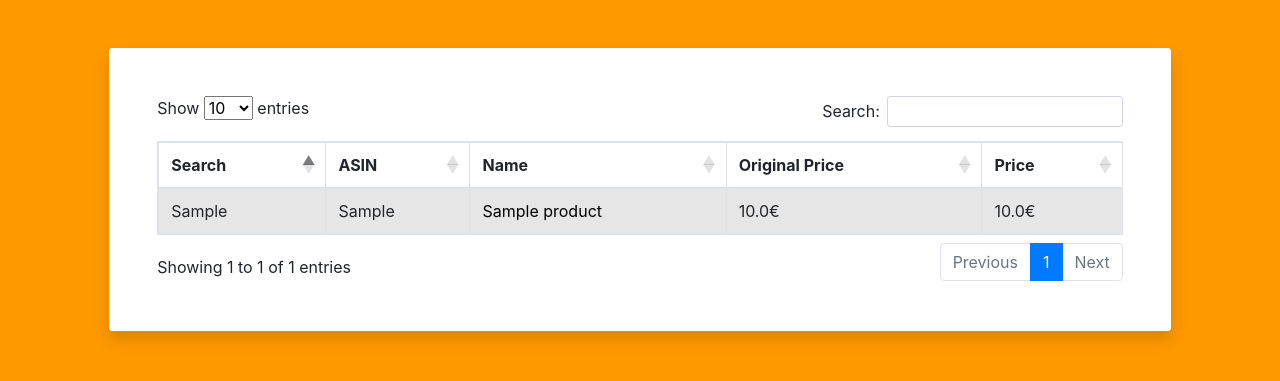
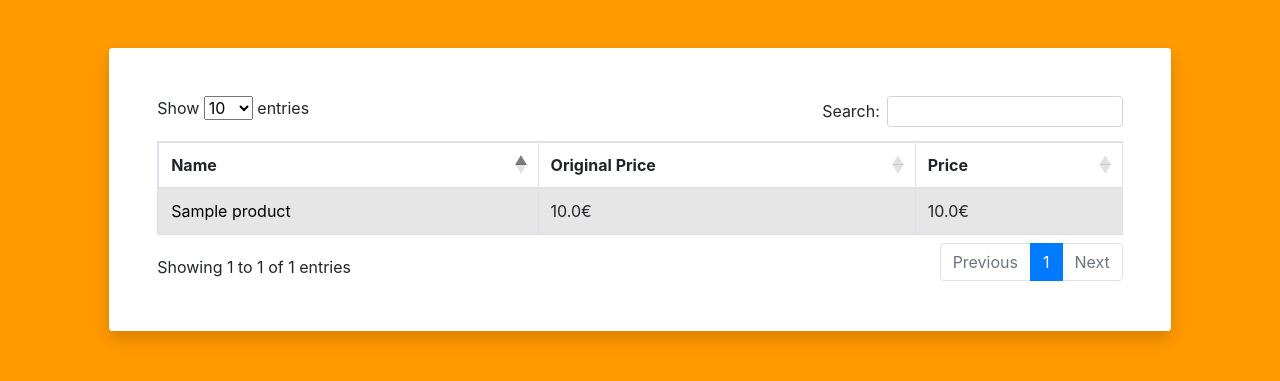
Before and after one commit to polmarin/Bazar, a Flask app: page / in a window 1280 px wide. Shown: the part 243-624 px from the top of the page. Run offline with Flask 2, Linux system fonts and the light colour scheme; tables that the repository leaves empty hold one stand-in row (values such as "Sample post"); some libraries are stand-ins or nearby versions.

Commit message:
Little style changes

```diff
--- a/app/templates/index.html
+++ b/app/templates/index.html
@@ -19,8 +19,9 @@
                         <table id="example" class="table table-striped table-bordered">
                             <thead>
                                 <tr>
+                                    <!--
                                     <th>Search</th>
-                                    <th>ASIN</th>
+                                    <th>ASIN</th>-->
                                     <th>Name</th>
                                     <th>Original Price</th>
                                     <th>Price</th>
@@ -29,9 +30,10 @@
                             <tbody>
                                 {% for product in product_data %}
                                 <tr>
+                                    <!--
                                     <td>{{product.search}}</td>
-                                    <td>{{product.asin}}</td>
-                                    <td><a href="{{product.link}}">{{product.name}}</a></td>
+                                    <td>{{product.asin}}</td>-->
+                                    <td><a href="{{product.link}}" target="_blank">{{product.name}}</a></td>
                                     <td>{{product.prev_price}}€</td>
                                     <td>{{product.last_price}}€</td>
                                 </tr>
```
